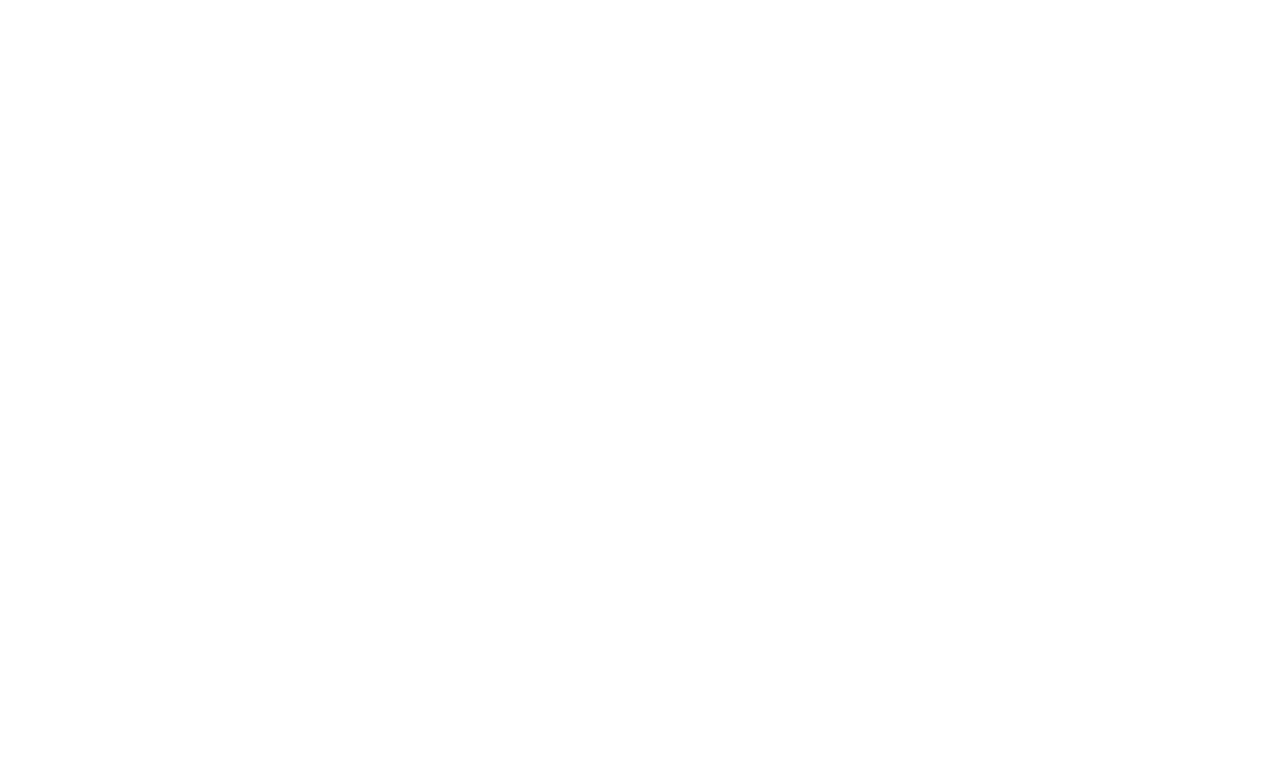
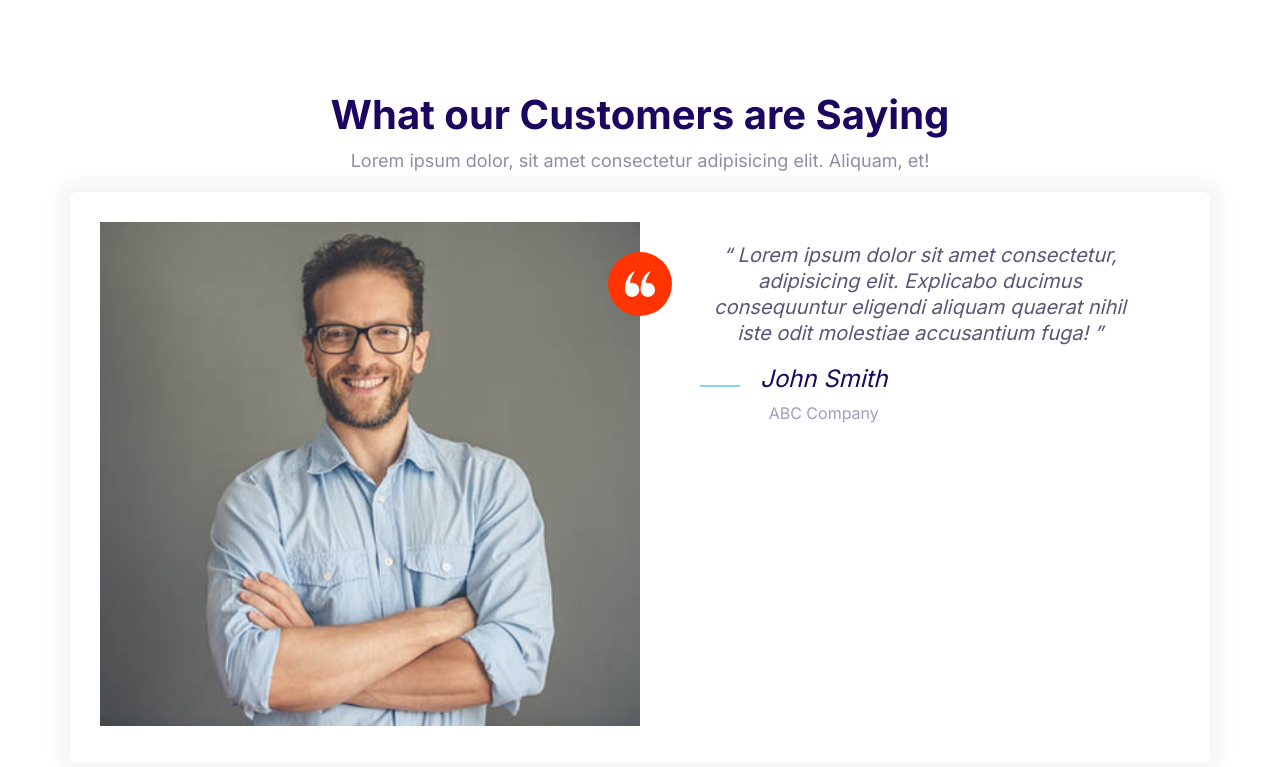
Before and after one commit to nickstephens94/Nick-Mosh-Website-Build, a plain HTML site: page index.html in a window 1280 px wide. Drawn offline with Linux system fonts and the light colour scheme.

Commit message:
Defined Style for Testimonial Block

```diff
--- a/css/styles.css
+++ b/css/styles.css
@@ -606,6 +606,7 @@ a {
 
 .block__header {
   text-align: center;
+  margin-bottom: 4rem;
 }
 
 .block__heading {
--- a/index.html
+++ b/index.html
@@ -14,6 +14,51 @@
     <link rel="stylesheet" href="/css/styles.css" />
   </head>
   <body>
+    <section class="block">
+      <header class="block__header">
+        <h2>What our Customers are Saying</h2>
+        <p>
+          Lorem ipsum dolor, sit amet consectetur adipisicing elit. Aliquam, et!
+        </p>
+        <div class="container">
+          <div class="card testimonial">
+            <div class="grid grid--1x2">
+              <div class="testimonial__image">
+                <img
+                  src="/images/testimonial.jpg"
+                  alt="Picture of a man smiling"
+                />
+                <span class="icon-container icon-container--accent">
+                  <svg class="icon icon--white icon--small">
+                    <use xlink:href="images/sprite.svg#quotes"></use>
+                  </svg>
+                </span>
+              </div>
+              <blockquote class="quote">
+                <p class="quote__text">
+                  Lorem ipsum dolor sit amet consectetur, adipisicing elit.
+                  Explicabo ducimus consequuntur eligendi aliquam quaerat nihil
+                  iste odit molestiae accusantium fuga!
+                </p>
+                <footer>
+                  <div class="media">
+                    <div class="media__image">
+                      <svg class="icon icon--primary quote__line">
+                        <use xlink:href="images/sprite.svg#growth"></use>
+                      </svg>
+                    </div>
+                    <div class="media__body">
+                      <h3 class="media__title quote__author">John Smith</h3>
+                      <p class="quote__organization">ABC Company</p>
+                    </div>
+                  </div>
+                </footer>
+              </blockquote>
+            </div>
+          </div>
+        </div>
+      </header>
+    </section>
     <script src="/js/main.js"></script>
   </body>
 </html>
```
Also changed, not shown: components/testimonialblock.html (added, +42 -0 lines).
